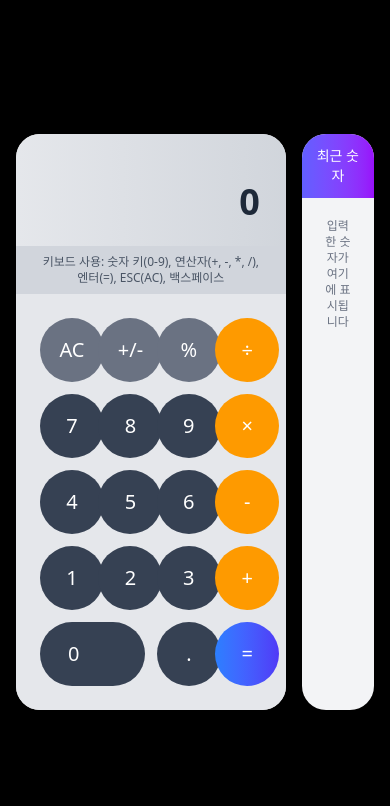
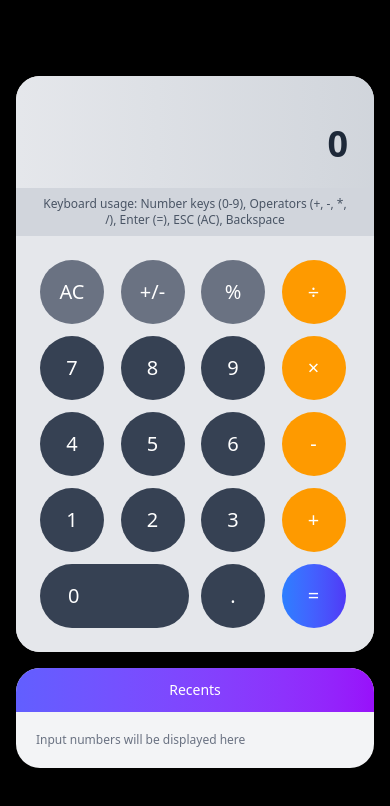
Before and after one commit to Matthew-Kison/calculator, a React (Vite) app: page / in a window 390 px wide. Shown: the top 806 px of the page. Built offline with nearby package versions, Linux system fonts and the light colour scheme.

Commit message:
✨ Feat: add mobile responsive

```diff
--- a/src/components/calculator.tsx
+++ b/src/components/calculator.tsx
@@ -252,15 +252,15 @@ export default function Calculator() {
       <Helmet>
         <title>Calculator | Dark Mode Calculator</title>
         <meta name="description" content="Simple Calculator" />
-        <meta name="keywords" content="calculator, 计算器, 계산기" />
+        <meta name="keywords" content="calculator, 计算器, 계산기, logging calculator" />
         <meta property="og:title" content="Calculator | Dark Mode Calculator" />
-        <meta property="og:description" content="Simple Calculator" />
+        <meta property="og:description" content="Simple logging calculator" />
         <meta property="og:type" content="website" />
         <meta property="og:url" content="https://skhyena.com/" />
       </Helmet>
 
       <div className="flex flex-col items-center justify-center min-h-screen p-4">
-        <div className="flex w-full max-w-xl justify-center gap-4">
+        <div className="flex flex-col md:flex-row w-full max-w-xl justify-center gap-4">
           {/* 계산기 본체 */}
           <div className="w-full max-w-md bg-gray-100 dark:bg-gray-900 rounded-3xl shadow-2xl overflow-hidden">
             {/* 계산기 디스플레이 */}
@@ -273,7 +273,7 @@ export default function Calculator() {
 
             {/* 키보드 단축키 안내 */}
             <div className="px-6 py-2 bg-gray-300 dark:bg-gray-800 text-xs text-center text-gray-600 dark:text-gray-400">
-              키보드 사용: 숫자 키(0-9), 연산자(+, -, *, /), 엔터(=), ESC(AC), 백스페이스
+              Keyboard usage: Number keys (0-9), Operators (+, -, *, /), Enter (=), ESC (AC), Backspace
             </div>
 
             {/* 계산기 버튼 */}
@@ -346,9 +346,9 @@ export default function Calculator() {
           </div>
 
           {/* 최근 입력 숫자 히스토리 */}
-          <div className="w-24 bg-gray-100 dark:bg-gray-900 rounded-3xl shadow-xl overflow-hidden">
-            <div className="p-3 bg-gradient-to-r from-indigo-500 to-purple-600 text-white text-center text-sm font-medium">최근 숫자</div>
-            <div className="p-3 flex flex-col gap-2">
+          <div className="w-full md:w-24 bg-gray-100 dark:bg-gray-900 rounded-3xl shadow-xl overflow-hidden ">
+            <div className="p-3 bg-gradient-to-r from-indigo-500 to-purple-600 text-white text-center text-sm font-medium">Recents</div>
+            <div className="p-3 flex flex-row flex-nowrap md:flex-1 md:flex-col gap-2">
               {numberHistory.length > 0 ? (
                 numberHistory.map((item, index) => (
                   <button
@@ -359,13 +359,13 @@ export default function Calculator() {
                         setEquation(item);
                       }
                     }}
-                    className="p-2 text-center bg-gray-200 dark:bg-gray-800 rounded-lg text-gray-800 dark:text-white hover:bg-gray-300 dark:hover:bg-gray-700 transition-colors"
+                    className="p-2 text-center bg-gray-200 dark:bg-gray-800 rounded-lg text-gray-800 dark:text-white hover:bg-gray-300 dark:hover:bg-gray-700 transition-colors truncate"
                   >
                     {item}
                   </button>
                 ))
               ) : (
-                <div className="text-center text-gray-500 dark:text-gray-400 text-xs p-2">입력한 숫자가 여기에 표시됩니다</div>
+                <div className="text-center text-gray-500 dark:text-gray-400 text-xs p-2">Input numbers will be displayed here</div>
               )}
             </div>
           </div>
--- a/tailwind.config.js
+++ b/tailwind.config.js
@@ -3,7 +3,14 @@ export default {
   content: ["./index.html", "./src/**/*.{js,ts,jsx,tsx}"],
   darkMode: "class", // 'class' 전략 사용
   theme: {
-    extend: {},
+    extend: {
+      screens: {
+        sm: "480px",
+        md: "768px",
+        lg: "960px",
+        xl: "1200px",
+      },
+    },
   },
   plugins: [],
 };
```
